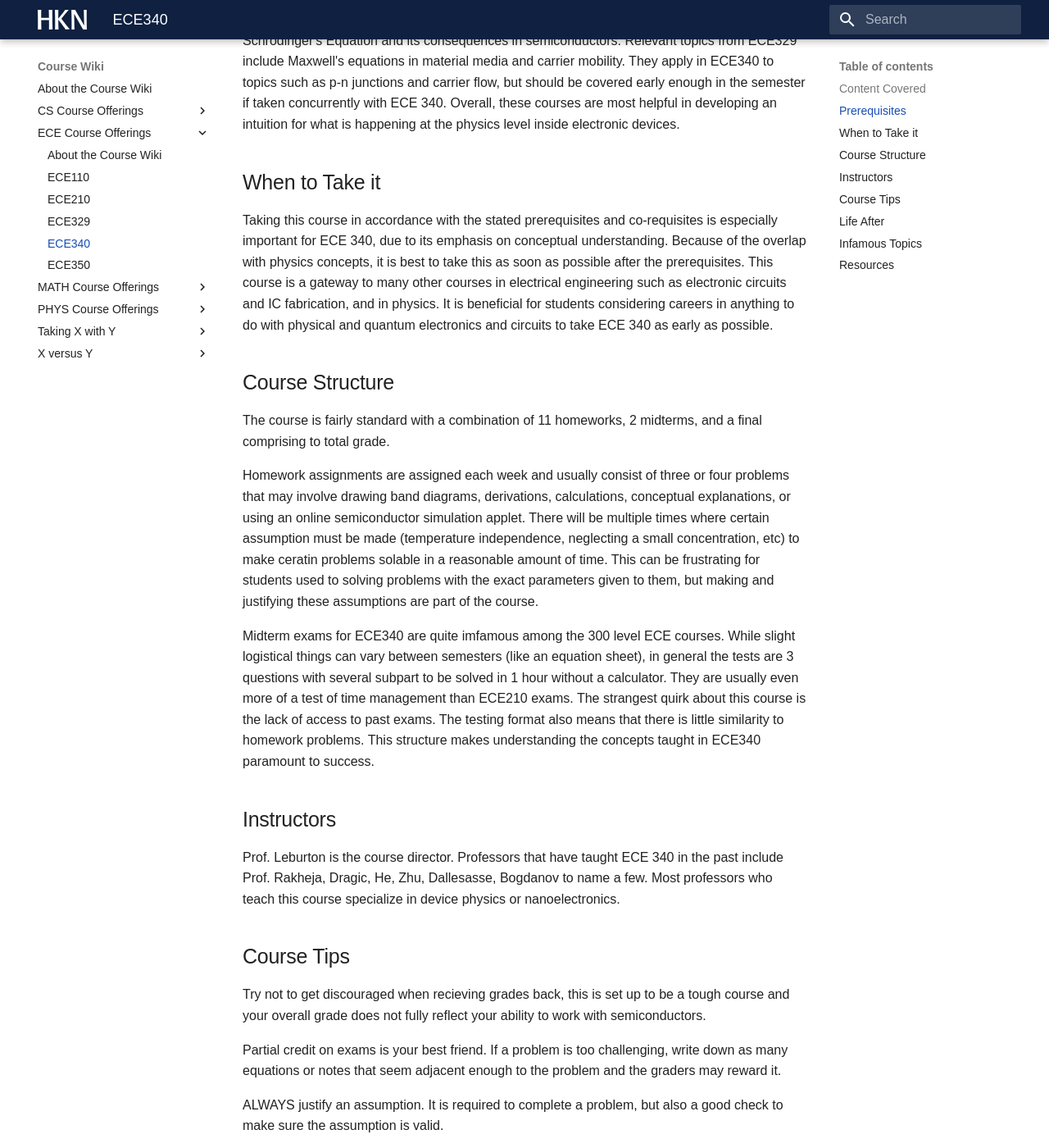
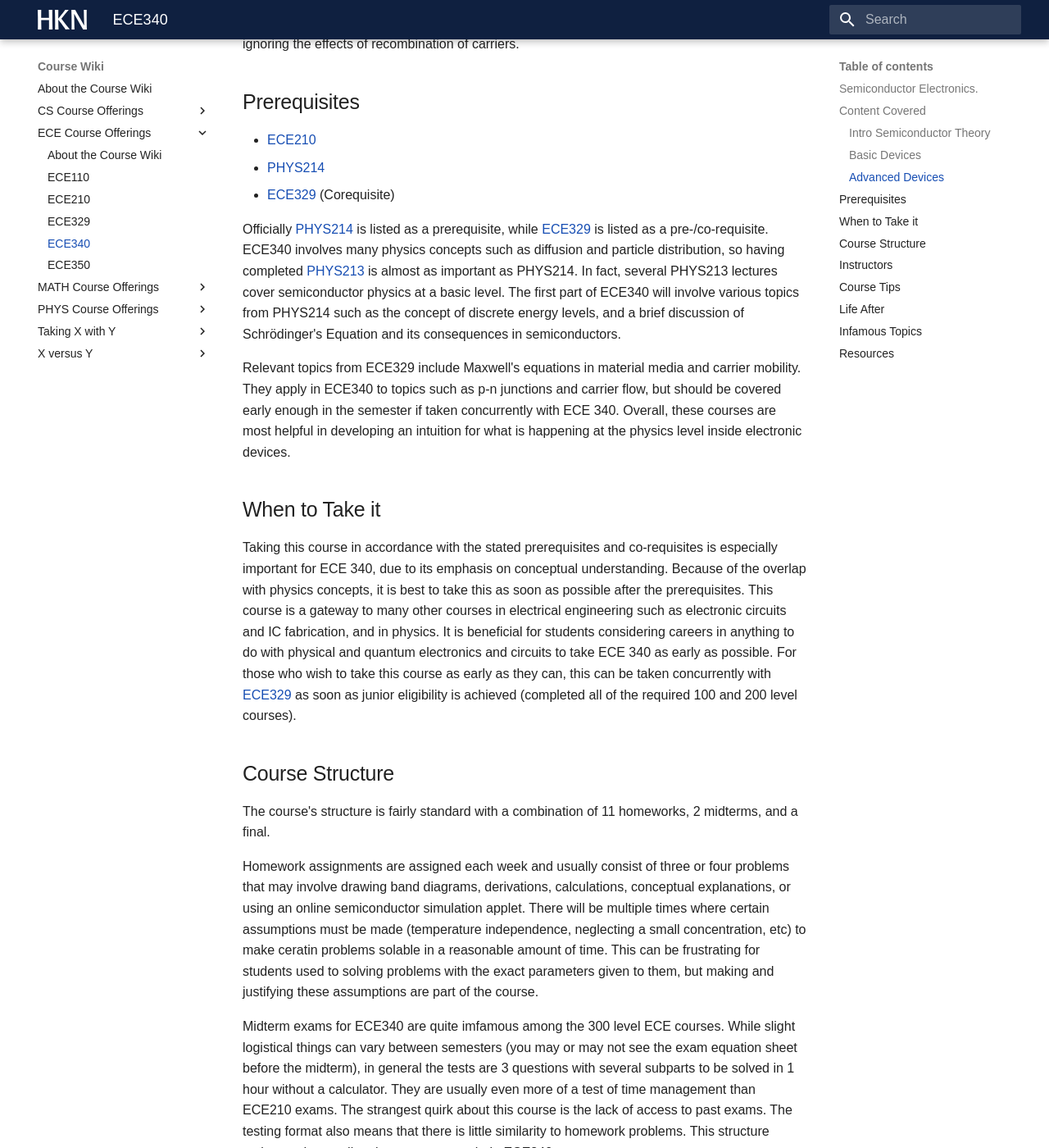
Before and after one commit to hkn-alpha/wiki, an MkDocs documentation site: the page built from docs/Course Wiki/ECE Course Offerings/ECE340.md, in a window 1280 px wide and 1400 px high, scrolled down 1112 px. Shown: the whole window at 82% size. Built offline with MkDocs 1.6.1 and Material for MkDocs 9.7.7, drawn with Linux system fonts in a browser that asks for light colours; some web fonts are replaced; some of the changed text lies outside the part shown.

Commit message:
Update ECE340.md
Resolved changes requested by Alex and Lucas

```diff
--- a/docs/Course Wiki/ECE Course Offerings/ECE340.md
+++ b/docs/Course Wiki/ECE Course Offerings/ECE340.md
@@ -1,35 +1,46 @@
 # ECE340
+##Semiconductor Electronics.
+
+ECE 340 is the introductory semiconductors course that is required for EE and a 1-of-6 for CE.
 
 ## Content Covered
 
+#### Intro Semiconductor Theory
 - Band diagrams
 - Fermi-Dirac/Maxwell-Boltzmann Statistics
 - Drift and Diffusion of Carriers
+- Carrier lifetimes and Photoconductivity
+#### Basic Devices
 - PN Junctions
+- Optoelectronic Devices (Photodetectors, Solar Cells, LEDs, LASERs)
+- Metal-Semiconductor Junctions
+#### Advanced Devices
 - MOSCAPs and MOSFETs
 - BJTs
-- Optoelectronics (Photodetectors, Solar Cells, LEDs, LASERs)
 
 Much of the theory discussed in ECE340 can be traced back to discoveries made in ECE at Illinois. The material in ECE340 is cumulative in a very clear-cut manner; new topics build on previous topics continuously in the course. In the beginning, students are introduced to semiconductor physics with crystal lattice structures, doping, energy band diagrams, and carrier drift and diffusion. These topics form the theory and math needed to cover the next section of p-n junctions and diodes. P-n diodes are then used in understanding the physics behind bipolar junction transistors, metal oxide capacitors, finally metal-oxide transistors, the last topic covered. While the class is heavy on math, the testing structure is set up such that one needs to understand the concepts behind each equation. Therefore this course is similar to physics courses in that it is essential to have an understanding of the theory and not just the math. In fact, part of the conceptual understanding involves recognizing when various approximations can be made that simplify analysis and calculations. This includes the effects of heavy doping or ignoring the effects of recombination of carriers.
 
 ## Prerequisites
 
+- [ECE210](ECE210.md)
 - [PHYS214](../PHYS%20Course%20Offerings/PHYS214.md)
 - [ECE329](ECE329.md) (Corequisite)
 
-Officially [PHYS214](../PHYS%20Course%20Offerings/PHYS214.md) is listed as a prerequisite, while [ECE329](ECE329.md) is listed as a pre-/co-requisite. ECE340 involves many physics concepts such as diffusion and particle distribution, so having completed [PHYS213](../PHYS%20Course%20Offerings/PHYS213.md) is almost as important as PHYS214. In fact, several PHYS213 lectures cover semiconductor physics at a basic level. The first part of ECE340 will involve various topics from PHYS214 such as the concept of discrete energy levels, and a brief discussion of Schrödinger's Equation and its consequences in semiconductors. Relevant topics from ECE329 include Maxwell's equations in material media and carrier mobility. They apply in ECE340 to topics such as p-n junctions and carrier flow, but should be covered early enough in the semester if taken concurrently with ECE 340. Overall, these courses are most helpful in developing an intuition for what is happening at the physics level inside electronic devices.
+Officially [PHYS214](../PHYS%20Course%20Offerings/PHYS214.md) is listed as a prerequisite, while [ECE329](ECE329.md) is listed as a pre-/co-requisite. ECE340 involves many physics concepts such as diffusion and particle distribution, so having completed [PHYS213](../PHYS%20Course%20Offerings/PHYS213.md) is almost as important as PHYS214. In fact, several PHYS213 lectures cover semiconductor physics at a basic level. The first part of ECE340 will involve various topics from PHYS214 such as the concept of discrete energy levels, and a brief discussion of Schrödinger's Equation and its consequences in semiconductors.
+
+Relevant topics from ECE329 include Maxwell's equations in material media and carrier mobility. They apply in ECE340 to topics such as p-n junctions and carrier flow, but should be covered early enough in the semester if taken concurrently with ECE 340. Overall, these courses are most helpful in developing an intuition for what is happening at the physics level inside electronic devices.
 
 ## When to Take it
 
-Taking this course in accordance with the stated prerequisites and co-requisites is especially important for ECE 340, due to its emphasis on conceptual understanding. Because of the overlap with physics concepts, it is best to take this as soon as possible after the prerequisites. This course is a gateway to many other courses in electrical engineering such as electronic circuits and IC fabrication, and in physics. It is beneficial for students considering careers in anything to do with physical and quantum electronics and circuits to take ECE 340 as early as possible.
+Taking this course in accordance with the stated prerequisites and co-requisites is especially important for ECE 340, due to its emphasis on conceptual understanding. Because of the overlap with physics concepts, it is best to take this as soon as possible after the prerequisites. This course is a gateway to many other courses in electrical engineering such as electronic circuits and IC fabrication, and in physics. It is beneficial for students considering careers in anything to do with physical and quantum electronics and circuits to take ECE 340 as early as possible. For those who wish to take this course as early as they can, this can be taken concurrently with [ECE329](ECE329.md) as soon as junior eligibility is achieved (completed all of the required 100 and 200 level courses).
 
 ## Course Structure
 
-The course is fairly standard with a combination of 11 homeworks, 2 midterms, and a final comprising to total grade.
+The course's structure is fairly standard with a combination of 11 homeworks, 2 midterms, and a final.
 
-Homework assignments are assigned each week and usually consist of three or four problems that may involve drawing band diagrams, derivations, calculations, conceptual explanations, or using an online semiconductor simulation applet. There will be multiple times where certain assumption must be made (temperature independence, neglecting a small concentration, etc) to make ceratin problems solable in a reasonable amount of time. This can be frustrating for students used to solving problems with the exact parameters given to them, but making and justifying these assumptions are part of the course.
+Homework assignments are assigned each week and usually consist of three or four problems that may involve drawing band diagrams, derivations, calculations, conceptual explanations, or using an online semiconductor simulation applet. There will be multiple times where certain assumptions must be made (temperature independence, neglecting a small concentration, etc) to make ceratin problems solable in a reasonable amount of time. This can be frustrating for students used to solving problems with the exact parameters given to them, but making and justifying these assumptions are part of the course.
 
-Midterm exams for ECE340 are quite imfamous among the 300 level ECE courses. While slight logistical things can vary between semesters (like an equation sheet), in general the tests are 3 questions with several subpart to be solved in 1 hour without a calculator. They are usually even more of a test of time management than ECE210 exams. The strangest quirk about this course is the lack of access to past exams. The testing format also means that there is little similarity to homework problems. This structure makes understanding the concepts taught in ECE340 paramount to success.
+Midterm exams for ECE340 are quite imfamous among the 300 level ECE courses. While slight logistical things can vary between semesters (you may or may not see the exam equation sheet before the midterm), in general the tests are 3 questions with several subparts to be solved in 1 hour without a calculator. They are usually even more of a test of time management than ECE210 exams. The strangest quirk about this course is the lack of access to past exams. The testing format also means that there is little similarity to homework problems. This structure makes understanding the concepts taught in ECE340 paramount to success.
 
 ## Instructors
 
@@ -45,17 +56,17 @@
 
 ## Life After
 
-Not surprisingly, ECE340 is the prerequisite to many courses in the area of solid-state electronics, including ECE441 (Physics and Modeling of Semiconductor Devices), ECE444 (Theory and Fabrication of Integrated Circuits), and ECE482 (Digital IC Design). Taking [ECE342](ECE342.md) (Electronic Circuits) either before, concurrently, or after ECE340 provides a good overview of electronic circuits at both the device and circuit levels.
+Not surprisingly, ECE340 is the prerequisite to many courses in the area of solid-state electronics, including [ECE441](ECE441.md) (Physics and Modeling of Semiconductor Devices), [ECE444](ECE444.md) (Theory and Fabrication of Integrated Circuits), and [ECE482](ECE482.md) (Digital IC Design). Taking [ECE342](ECE342.md) (Electronic Circuits) either before, concurrently, or after ECE340 provides a good overview of electronic circuits at both the device and circuit levels.
 
 ## Infamous Topics
 
-- The whole class
-- PN Junctions
-- MOSFETs
+- The whole class (But this is true for everyone, so the curve will save you.)
+- PN Junctions (Keep track of subscripts, the variable is WHAT is described and the subscript is (ususally) WHERE it is)
+- MOSFETs (These could be a whole class, and are usually the last thing you learn as you rush to finals - STAY VIGILANT, YOU'RE SO CLOSE)
 
 ## Resources
 
 [nanohub.org](https://nanohub.org/) is run by those scumbags at Purdue, and unfortunatly it is one of the best semiconductor resources ever created. Not only does it have amazing introductory videos and lecutres, it also has a built in simulation tool to get a "hands on" understanding of semiconductors.
 
 
-THE TEXTBOOK IS YOUR FRIEND
+THE TEXTBOOK IS YOUR FRIEND - Lectures jump around the textbook, and it is a fantastic resource to get a better feel of some of the proofs/math that they skim over/don't have time for in class.
```
